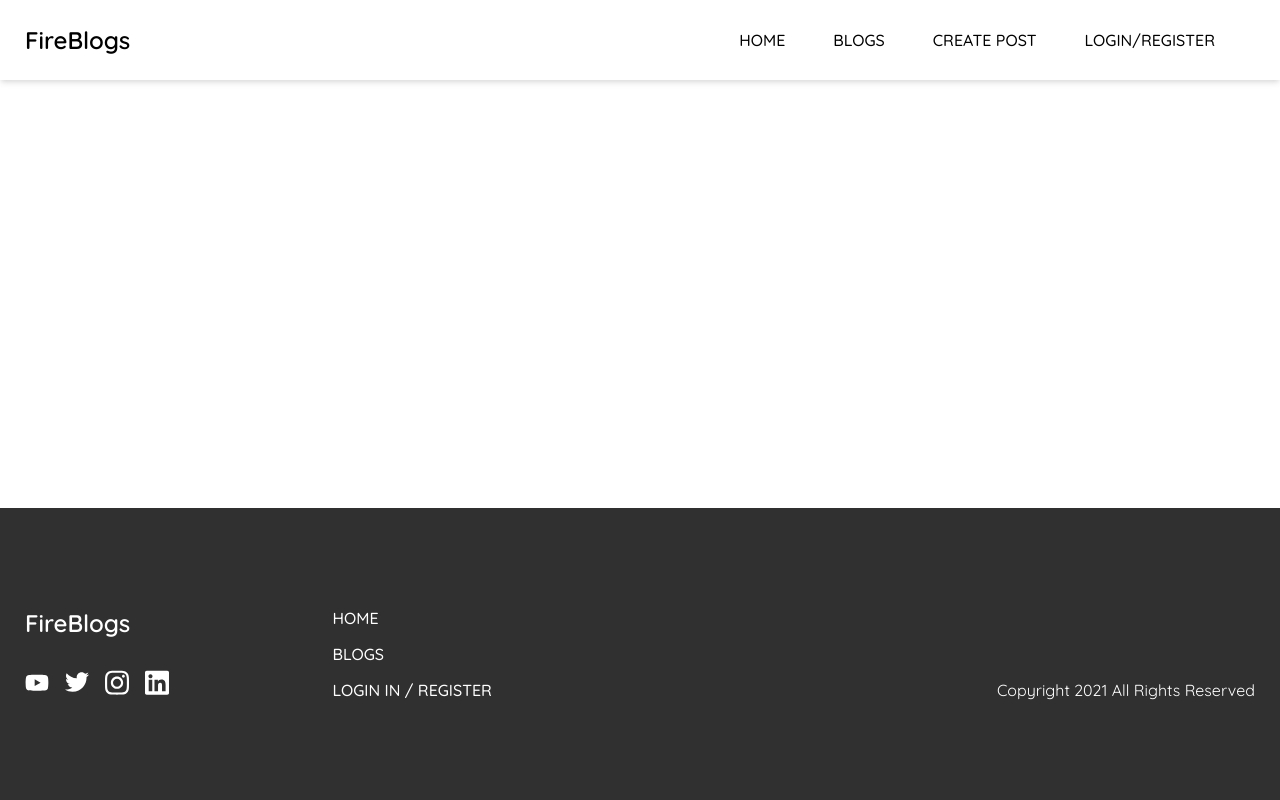
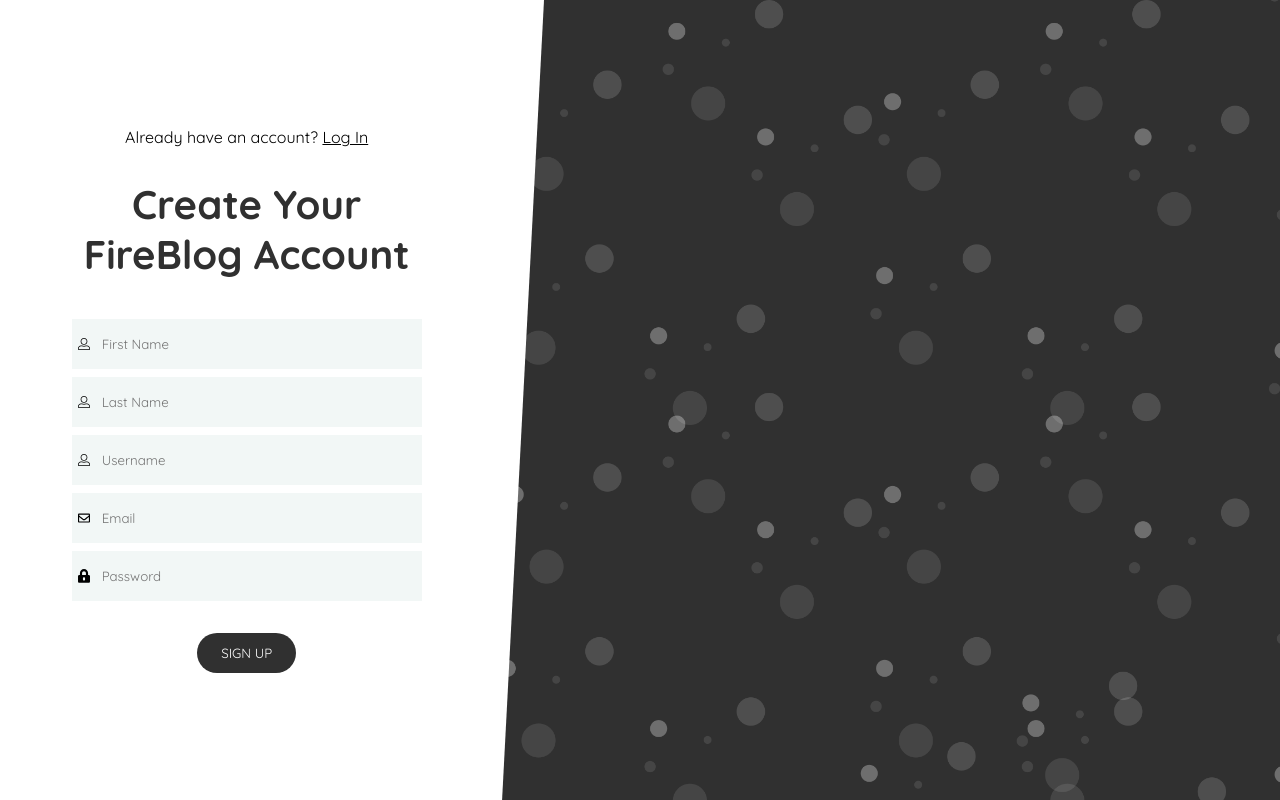
Before and after one commit to anisamajmari/fireBlog, a Vue app: page /register in a window 1280 px wide. Built offline with nearby package versions, Linux system fonts and the light colour scheme.

Commit message:
login, register, reset password pages

```diff
--- a/src/App.vue
+++ b/src/App.vue
@@ -1,9 +1,9 @@
 <template>
   <div class="app-wrapper">
     <div class="app">
-      <navigation-main></navigation-main>
+      <navigation-main v-if="!navigation"></navigation-main>
       <router-view />
-      <footer-component></footer-component>
+      <footer-component v-if="!navigation"></footer-component>
     </div>
   </div>
 </template>
@@ -15,12 +15,33 @@
 export default {
   components: { NavigationMain, FooterComponent },
   data() {
-    return {};
+    return {
+      navigation: null
+    };
   },
-  created() {},
+  created() {
+    this.checkRoute();
+  },
   mounted() {},
-  methods: {},
-  watch: {}
+  methods: {
+    checkRoute() {
+      if (
+        this.$route.name === 'Login' ||
+        this.$route.name === 'Register' ||
+        this.$route.name === 'ForgotPassword'
+      ) {
+        this.navigation = true;
+        return;
+      } else {
+        this.navigation = false;
+      }
+    }
+  },
+  watch: {
+    $route() {
+      this.checkRoute();
+    }
+  }
 };
 </script>
 
--- /dev/null
+++ b/src/components/ModalComponent.vue
@@ -0,0 +1,51 @@
+<template>
+  <div class="modal">
+    <div class="modal-content">
+      <p class="">{{ this.modalMessage }}</p>
+      <button @click="closeModal">Close</button>
+    </div>
+  </div>
+</template>
+
+<script>
+export default {
+  props: ['modalMessage'],
+  methods: {
+    closeModal() {
+      this.$emit('close-modal');
+    }
+  }
+};
+</script>
+
+<style lang="scss" scoped>
+.modal {
+  display: flex;
+  justify-content: center;
+  align-items: center;
+  z-index: 101;
+  position: absolute;
+  width: 100%;
+  height: 100%;
+  top: 0;
+  background-color: rgba(0, 0, 0, 0.7);
+
+  .modal-content {
+    display: flex;
+    flex-direction: column;
+    justify-content: center;
+    border-radius: 8px;
+    width: 300px;
+    padding: 40px 30px;
+    background-color: #fff;
+
+    p {
+      text-align: center;
+    }
+
+    button {
+      align-self: center;
+    }
+  }
+}
+</style>
--- a/src/router/index.js
+++ b/src/router/index.js
@@ -1,19 +1,58 @@
 import { createRouter, createWebHistory } from 'vue-router';
 import HomeView from '../views/HomeView.vue';
 import BlogsView from '../views/BlogsView.vue';
+import LoginView from '../views/LoginView.vue';
+import RegisterView from '../views/RegisterView.vue';
+import ForgotPassword from '../views/ForgotPassword.vue';
 
 const router = createRouter({
   history: createWebHistory(import.meta.env.BASE_URL),
   routes: [
     {
       path: '/',
-      component: HomeView
+      name: 'Home',
+      component: HomeView,
+      meta: {
+        title: 'Home'
+      }
     },
     {
       path: '/blogs',
-      component: BlogsView
+      name: 'Blogs',
+      component: BlogsView,
+      meta: {
+        title: 'Blogs'
+      }
+    },
+    {
+      path: '/login',
+      name: 'Login',
+      component: LoginView,
+      meta: {
+        title: 'login'
+      }
+    },
+    {
+      path: '/register',
+      name: 'Register',
+      component: RegisterView,
+      meta: {
+        title: 'Register'
+      }
+    },
+    {
+      path: '/forgot-password',
+      name: 'ForgotPassword',
+      component: ForgotPassword,
+      meta: {
+        title: 'Forgot Password'
+      }
     }
   ]
 });
 
+router.beforeEach((to, from, next) => {
+  document.title = `${to.meta.title} | FireBlog`;
+  next();
+});
 export default router;
--- /dev/null
+++ b/src/views/ForgotPassword.vue
@@ -0,0 +1,64 @@
+<template>
+  <div class="reset-password">
+    <ModalComponent v-if="modalActive" v-on:close-modal="closeModal" />
+    <div class="form-wrap">
+      <form class="reset">
+        <p class="login-register">
+          Back to
+          <router-link class="router-link" :to="{ name: 'Login' }">Login</router-link>
+        </p>
+        <h2>Reset Password</h2>
+        <p>Forgot your passowrd? Enter your email to reset it</p>
+        <div class="inputs">
+          <div class="input">
+            <input type="text" placeholder="Email" v-model="email" />
+            <emailImg class="icon" />
+          </div>
+        </div>
+        <button>Reset</button>
+        <div class="angle"></div>
+      </form>
+      <div class="background"></div>
+    </div>
+  </div>
+</template>
+
+<script>
+import emailImg from '../assets/Icons/envelope-regular.svg';
+import ModalComponent from '../components/ModalComponent.vue';
+
+export default {
+  components: { emailImg, ModalComponent },
+  namespaced: 'ForgotPassword',
+  data() {
+    return {
+      email: null,
+      modalActive: true,
+      modalMessage: ''
+    };
+  },
+  methods: {
+    closeModal() {
+      this.modalActive = !this.modalActive;
+      this.email = '';
+    }
+  }
+};
+</script>
+
+<style lang="scss" scoped>
+.reset-password {
+  position: relative;
+  .form-wrap {
+    .reset {
+      h2 {
+        margin-bottom: 8px;
+      }
+      p {
+        text-align: center;
+        margin-bottom: 32px;
+      }
+    }
+  }
+}
+</style>
--- /dev/null
+++ b/src/views/LoginView.vue
@@ -0,0 +1,155 @@
+<template>
+  <div class="form-wrap">
+    <form class="login">
+      <p class="login-register">
+        Don't have an account?
+        <router-link class="router-link" to="/register">Register</router-link>
+      </p>
+      <h2>Login to FireBlogs</h2>
+      <div class="inputs">
+        <div class="input">
+          <input type="text" placeholder="Email" v-model="email" />
+          <emailImg class="icon" />
+        </div>
+        <div class="input">
+          <input type="password" placeholder="Password" v-model="password" />
+          <passwordImg class="icon" />
+        </div>
+      </div>
+      <router-link class="forgot-password" to="/forgot-password">Forgot Password</router-link>
+      <button>Sign In</button>
+      <div class="angle"></div>
+    </form>
+    <div class="background"></div>
+  </div>
+</template>
+
+<script>
+import emailImg from '../assets/Icons/envelope-regular.svg';
+import passwordImg from '../assets/Icons/lock-alt-solid.svg';
+export default {
+  components: { emailImg, passwordImg },
+  namespaced: 'Login',
+  data() {
+    return {
+      email: null,
+      password: null
+    };
+  }
+};
+</script>
+
+<style lang="scss">
+.form-wrap {
+  overflow: hidden;
+  display: flex;
+  height: 100vh;
+  justify-content: center;
+  align-self: center;
+  margin: 0 auto;
+  width: 90%;
+  @media (min-width: 900px) {
+    width: 100%;
+  }
+
+  .login-register {
+    margin-bottom: 32px;
+
+    .router-link {
+      color: #000;
+    }
+  }
+
+  form {
+    padding: 0 10px;
+    position: relative;
+    display: flex;
+    flex-direction: column;
+    justify-content: center;
+    align-items: center;
+    flex: 1;
+    @media (min-width: 900px) {
+      padding: 0 50px;
+    }
+
+    h2 {
+      text-align: center;
+      font-size: 32px;
+      color: #303030;
+      margin-bottom: 40px;
+      @media (min-width: 900px) {
+        font-size: 40px;
+      }
+    }
+
+    .inputs {
+      width: 100%;
+      max-width: 350px;
+
+      .input {
+        position: relative;
+        display: flex;
+        justify-content: center;
+        align-items: center;
+        margin-bottom: 8px;
+        input {
+          width: 100%;
+          border: none;
+          background-color: #f2f7f6;
+          padding: 4px 4px 4px 30px;
+          height: 50px;
+
+          &:focus {
+            outline: none;
+          }
+        }
+
+        .icon {
+          width: 12px;
+          position: absolute;
+          left: 6px;
+        }
+      }
+    }
+
+    .forgot-password {
+      text-decoration: none;
+      color: #000;
+      cursor: pointer;
+      font-size: 14px;
+      margin: 16px 0 32px;
+      border-bottom: 1px solid transparent;
+      transition: 0.5s ease all;
+
+      &:hover {
+        border-color: #303030;
+      }
+    }
+
+    .angle {
+      display: none;
+      position: absolute;
+      background-color: #fff;
+      transform: rotateZ(3deg);
+      width: 60px;
+      right: -30px;
+      height: 101%;
+      @media (min-width: 900px) {
+        display: initial;
+      }
+    }
+  }
+
+  .background {
+    display: none;
+    flex: 2;
+    background-size: cover;
+    background-image: url('../assets/background.png');
+    width: 100%;
+    height: 100%;
+    @media (min-width: 900px) {
+      display: initial;
+    }
+  }
+}
+</style>
--- /dev/null
+++ b/src/views/RegisterView.vue
@@ -0,0 +1,64 @@
+<template>
+  <div class="form-wrap">
+    <form class="register">
+      <p class="login-register">
+        Already have an account?
+        <router-link class="router-link" :to="{ name: 'Login' }">Log In</router-link>
+      </p>
+      <h2>Create Your FireBlog Account</h2>
+      <div class="inputs">
+        <div class="input">
+          <input type="text" placeholder="First Name" v-model="firstName" />
+          <userImg class="icon" />
+        </div>
+        <div class="input">
+          <input type="text" placeholder="Last Name" v-model="lastName" />
+          <userImg class="icon" />
+        </div>
+        <div class="input">
+          <input type="text" placeholder="Username" v-model="username" />
+          <userImg class="icon" />
+        </div>
+        <div class="input">
+          <input type="text" placeholder="Email" v-model="email" />
+          <emailImg class="icon" />
+        </div>
+
+        <div class="input">
+          <input type="password" placeholder="Password" v-model="password" />
+          <passwordImg class="icon" />
+        </div>
+      </div>
+      <button>Sign Up</button>
+      <div class="angle"></div>
+    </form>
+    <div class="background"></div>
+  </div>
+</template>
+
+<script>
+import emailImg from '../assets/Icons/envelope-regular.svg';
+import passwordImg from '../assets/Icons/lock-alt-solid.svg';
+import userImg from '../assets/Icons/user-alt-light.svg';
+export default {
+  namespaced: 'Register',
+  components: { emailImg, passwordImg, userImg },
+  data() {
+    return {
+      firstName: null,
+      lastName: null,
+      username: null,
+      email: null,
+      password: null
+    };
+  }
+};
+</script>
+
+<style lang="scss" scoped>
+.register {
+  h2 {
+    max-width: 350px;
+  }
+}
+</style>
```
